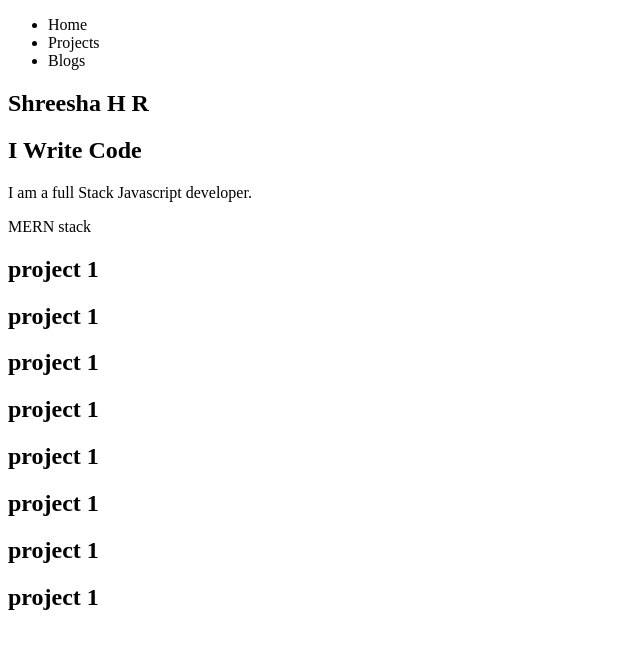
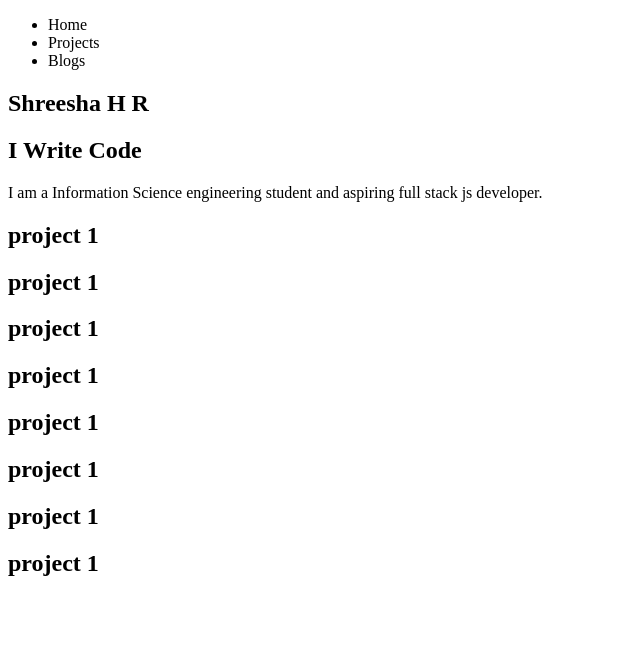
Before and after one commit to h-shreesha/Portfolio, a plain HTML site: page index.html in a window 1280 px wide. Shown: the whole page, without its empty margins (0-640 px from the left). Drawn offline with Linux system fonts and the light colour scheme.

Commit message:
Updated html files

```diff
--- a/index.html
+++ b/index.html
@@ -24,8 +24,7 @@
             <div class="section1-left">
                 <h1>Shreesha <span>H R</span></h1>
                 <h2>I Write Code</h2>
-                <p>I am a full Stack Javascript developer.</p>
-                <p>MERN stack</p>
+                <p>I am a Information Science engineering student and aspiring full stack js developer.</p>
             </div>
         </section>
 
```
